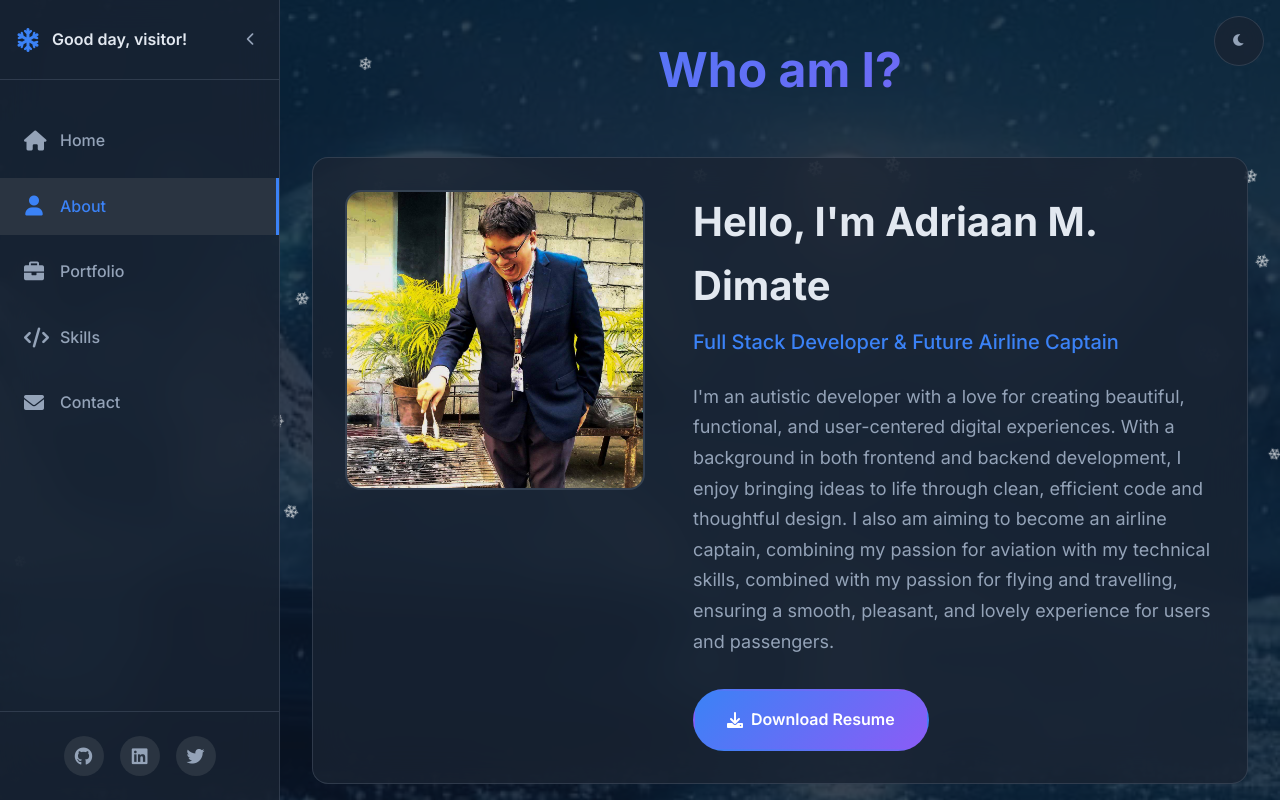
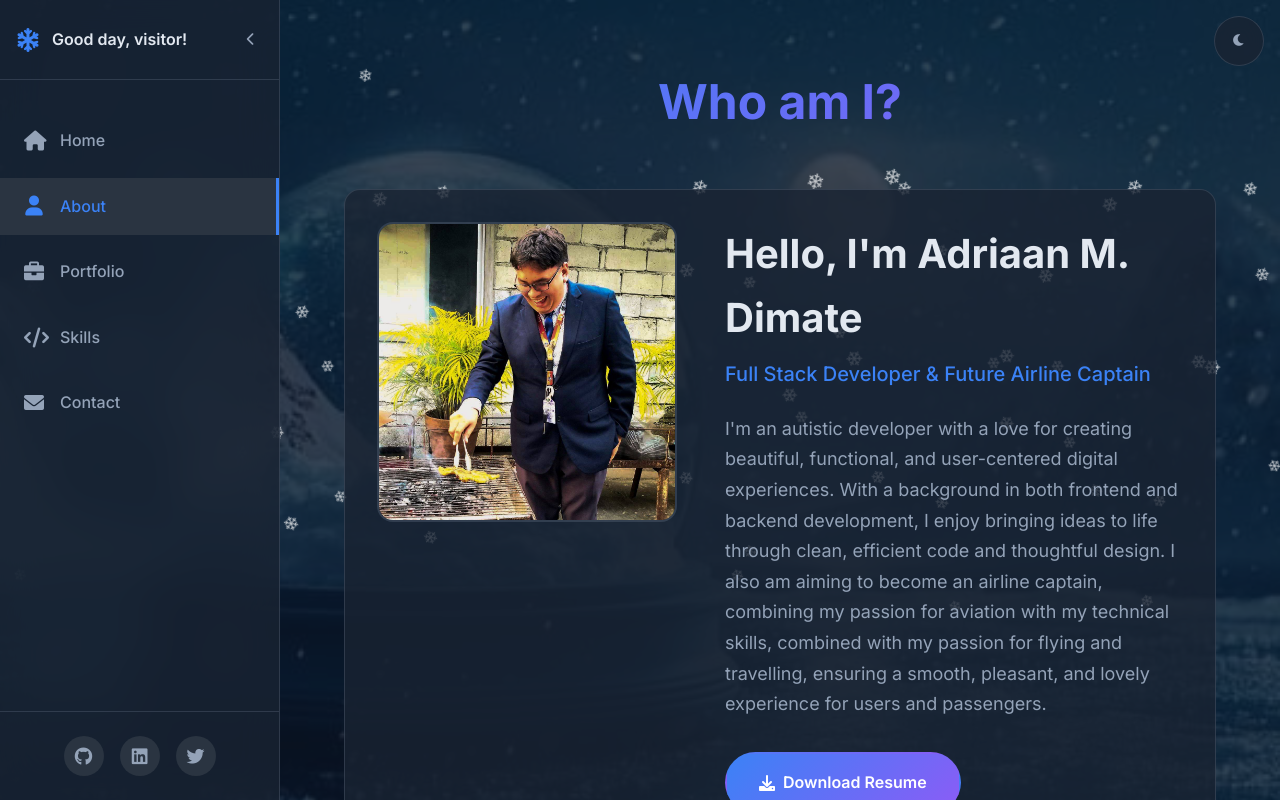
Before and after one commit to Thalanas110/adriaan-portfolio, a React (Vite) app: page /about in a window 1280 px wide. Shown: the top 800 px of the page. Built offline with nearby package versions, Linux system fonts and the light colour scheme.

Commit message:
added fade

```diff
--- a/package.json
+++ b/package.json
@@ -15,9 +15,11 @@
   },
   "dependencies": {
     "@types/react-router-dom": "^5.3.3",
+    "@types/react-transition-group": "^4.4.12",
     "react": "^19.1.1",
     "react-dom": "^19.1.1",
-    "react-router-dom": "^7.9.1"
+    "react-router-dom": "^7.9.1",
+    "react-transition-group": "^4.4.5"
   },
   "devDependencies": {
     "@eslint/js": "^9.33.0",
--- a/src/App.tsx
+++ b/src/App.tsx
@@ -1,4 +1,5 @@
-import { BrowserRouter as Router, Routes, Route } from 'react-router-dom'
+import { BrowserRouter as Router, Routes, Route, useLocation } from 'react-router-dom'
+import { useEffect, useState } from 'react'
 import Sidebar from './components/Sidebar'
 import SnowParticles from './components/SnowParticles'
 import ThemeToggle from './components/ThemeToggle'
@@ -8,6 +9,39 @@ import Portfolio from './pages/Portfolio'
 import Skills from './pages/Skills'
 import Contact from './pages/Contact'
 import './styles/globals.css'
+
+// Animated Routes Component
+function AnimatedRoutes() {
+  const location = useLocation()
+  const [displayLocation, setDisplayLocation] = useState(location)
+  const [transitionStage, setTransitionStage] = useState("fadeIn")
+
+  useEffect(() => {
+    if (location !== displayLocation) {
+      setTransitionStage("fadeOut")
+    }
+  }, [location, displayLocation])
+
+  return (
+    <div
+      className={`page-container ${transitionStage}`}
+      onAnimationEnd={() => {
+        if (transitionStage === "fadeOut") {
+          setDisplayLocation(location)
+          setTransitionStage("fadeIn")
+        }
+      }}
+    >
+      <Routes location={displayLocation}>
+        <Route path="/" element={<Home />} />
+        <Route path="/about" element={<About />} />
+        <Route path="/portfolio" element={<Portfolio />} />
+        <Route path="/skills" element={<Skills />} />
+        <Route path="/contact" element={<Contact />} />
+      </Routes>
+    </div>
+  )
+}
 
 function App() {
   return (
@@ -26,13 +60,7 @@ function App() {
 
         {/* Main Content */}
         <main className="main-content">
-          <Routes>
-            <Route path="/" element={<Home />} />
-            <Route path="/about" element={<About />} />
-            <Route path="/portfolio" element={<Portfolio />} />
-            <Route path="/skills" element={<Skills />} />
-            <Route path="/contact" element={<Contact />} />
-          </Routes>
+          <AnimatedRoutes />
         </main>
       </div>
     </Router>
--- a/src/styles/globals.css
+++ b/src/styles/globals.css
@@ -211,6 +211,48 @@ body {
   border-color: var(--accent-primary);
 }
 
+/* Page Fade Animations */
+.page-container {
+  position: relative;
+  width: 100%;
+  min-height: 100vh;
+}
+
+.page-container.fadeIn {
+  animation: fadeIn 0.4s ease-in-out forwards;
+}
+
+.page-container.fadeOut {
+  animation: fadeOut 0.3s ease-in-out forwards;
+}
+
+@keyframes fadeIn {
+  from {
+    opacity: 0;
+    transform: translateY(20px);
+  }
+  to {
+    opacity: 1;
+    transform: translateY(0);
+  }
+}
+
+@keyframes fadeOut {
+  from {
+    opacity: 1;
+    transform: translateY(0);
+  }
+  to {
+    opacity: 0;
+    transform: translateY(-20px);
+  }
+}
+
+/* Additional smooth transitions for better UX */
+.page-container * {
+  transition: inherit;
+}
+
 @media (max-width: 768px) {
   .main-content {
     margin-left: 0;
```
Also changed, not shown: 1 other file (tests, documents, lock files or other folders).
